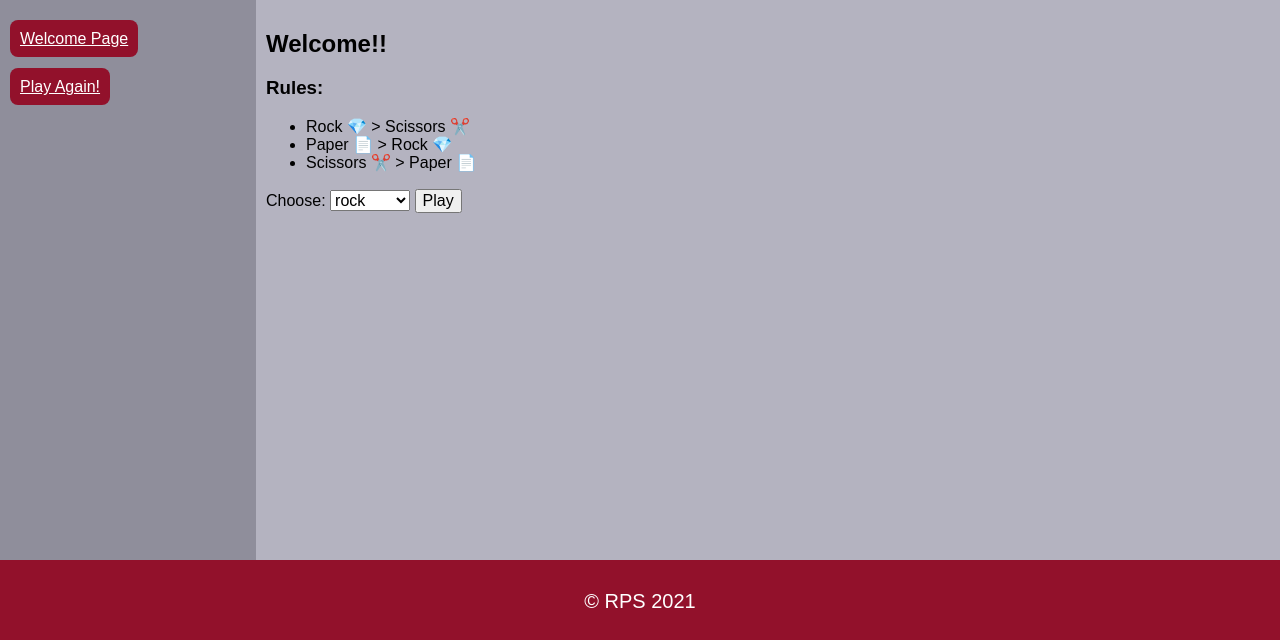
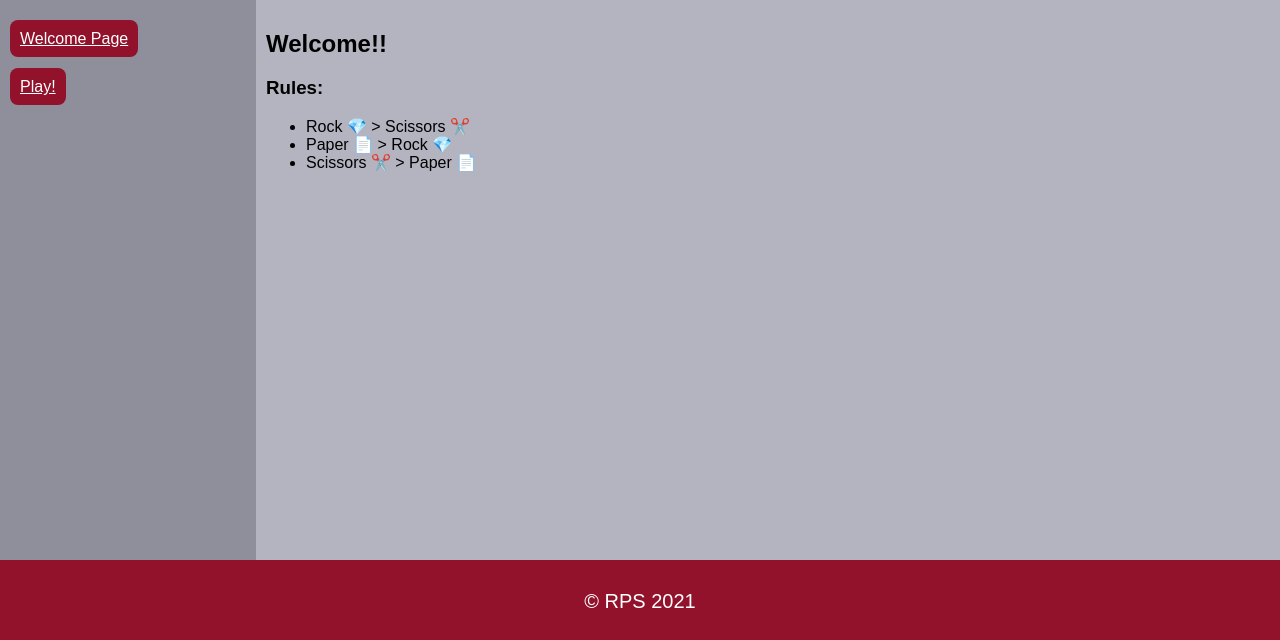
Before and after one commit to Kirsten4/Rock_Paper_Scissors_hw, a Flask app: page /welcome in a window 1280 px wide. Shown: the part 160-800 px from the top of the page. Run offline with Flask 2, Linux system fonts and the light colour scheme.

Commit message:
Advanced Extensions - updates

```diff
--- a/controllers/controller.py
+++ b/controllers/controller.py
@@ -19,8 +19,12 @@ def compare_url(player_1_choice, player_2_choice):
 def welcome():
     return render_template("welcome.html", title="Welcome")
 
-@app.route("/play", methods=["POST"])
+@app.route("/play")
 def play():
+    return render_template("play.html", title="play")
+
+@app.route("/result", methods=["POST"])
+def result():
     player_choice = request.form["player_1_choice"]
     player_choice = player_choice.lower()
     print(player_choice)
--- a/templates/base.html
+++ b/templates/base.html
@@ -13,7 +13,7 @@
                 <a href="/welcome">Welcome Page</a>
             </div>
             <div>
-                <a href="/welcome">Play Again!</a>
+                <a href="/play">Play!</a>
             </div>
         </nav>
         <section id="content_1">
--- a/templates/welcome.html
+++ b/templates/welcome.html
@@ -17,15 +17,7 @@
         </li>
     </ul>
 
-    <form action="/play" method="post">
-        <label for="player_1_choice">Choose:</label>
-        <select name="player_1_choice" id="player_1_choice">
-            <option value="rock">rock</option>
-            <option value="paper">paper</option>
-            <option value="scissors">scissors</option>
-        </select>
-        <input type="submit" id="submit", value="Play">
-    </form>
+
 
 
 {% endblock content %}
```
Also changed, not shown: templates/play.html (added, +16 -0 lines).
